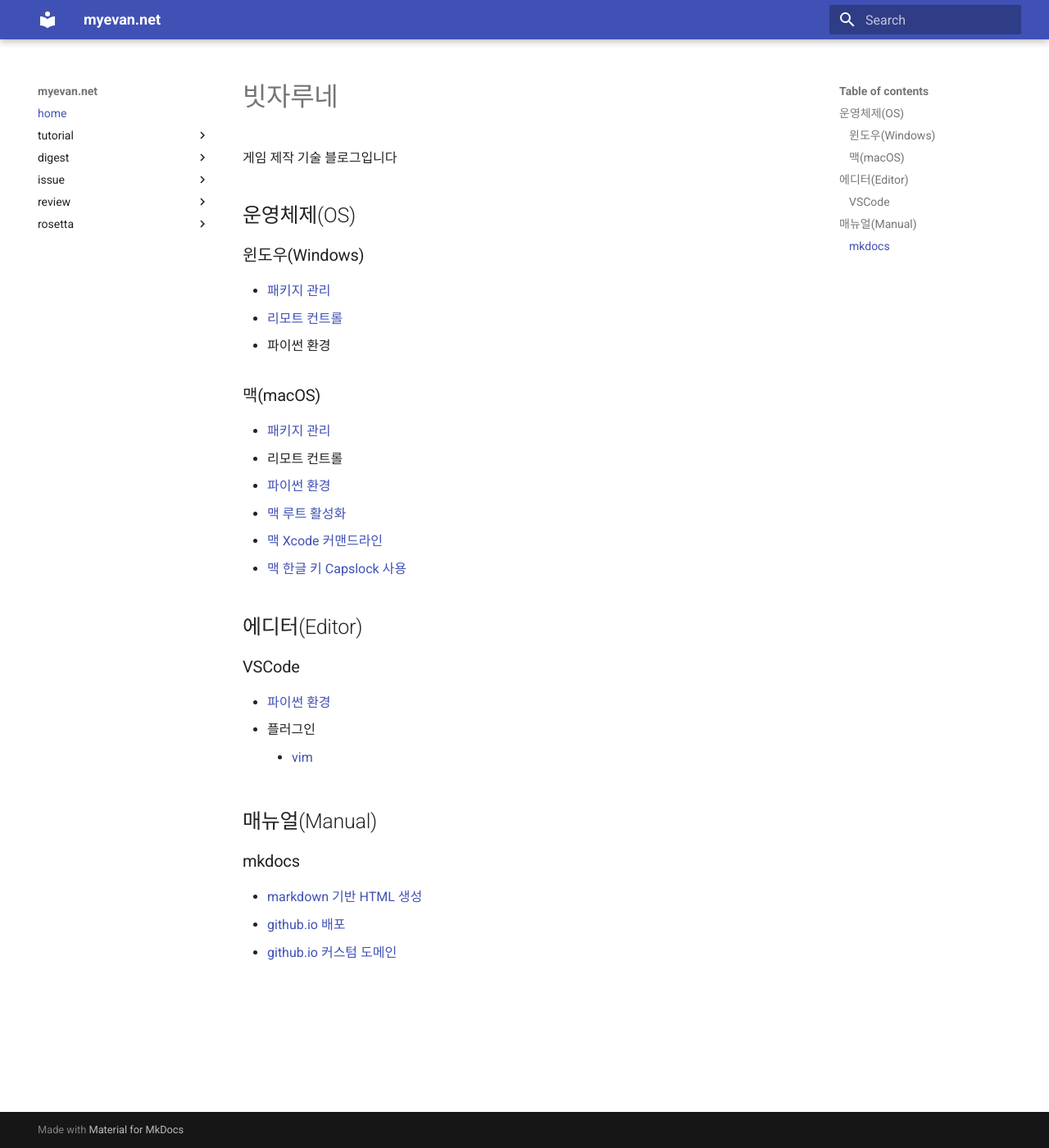
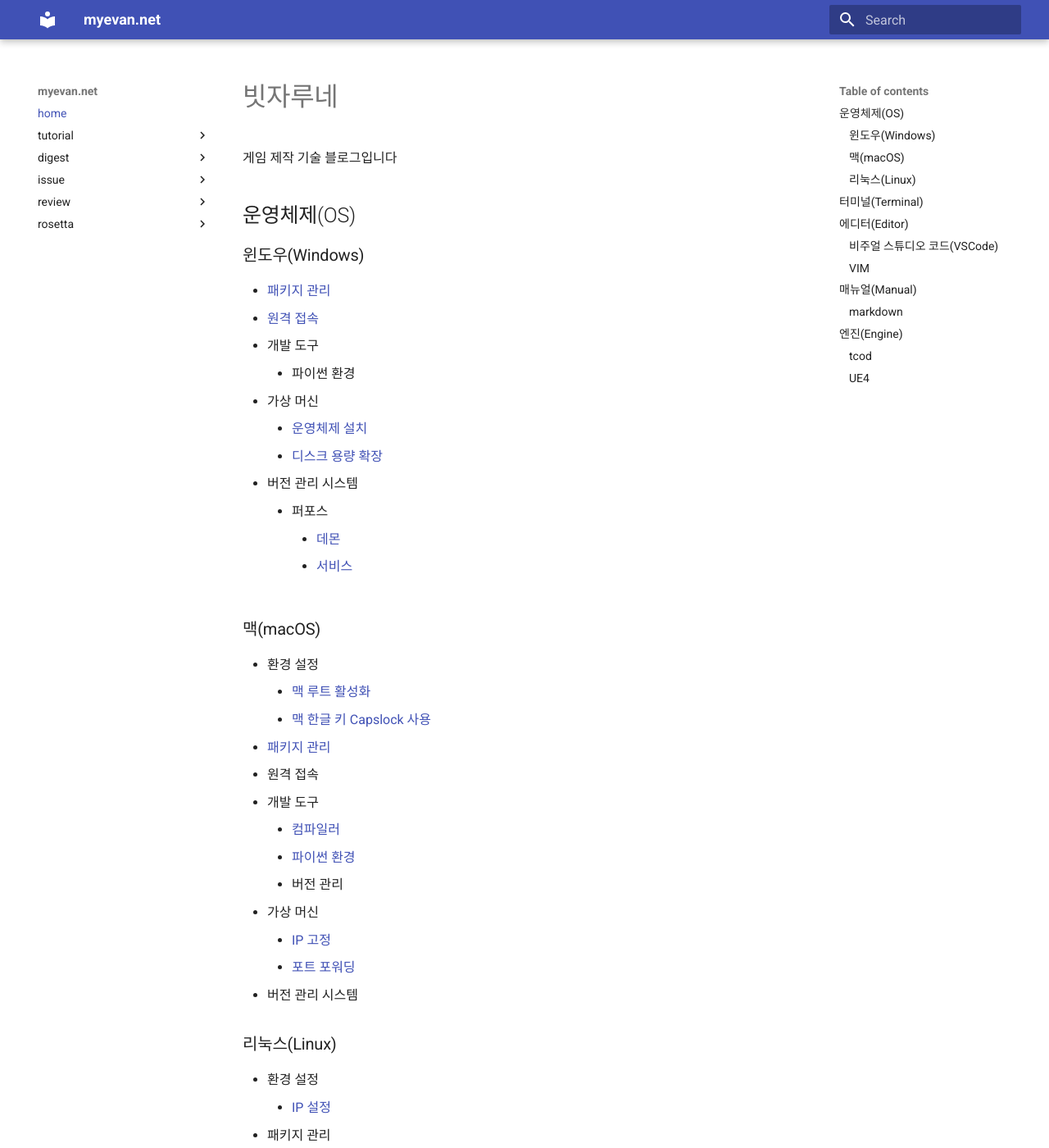
Before and after one commit to myevan/myevan-home, an MkDocs documentation site: the page built from docs/index.md, in a window 1280 px wide and 1400 px high. Shown: the whole window at 82% size. Built offline with MkDocs 1.6.1 and Material for MkDocs 9.7.7, drawn with Linux system fonts in a browser that asks for light colours; old or Windows-style settings are respelled for this version of MkDocs; some of the changed text lies outside the part shown.

Commit message:
홈&네비 정리

```diff
--- a/docs/index.md
+++ b/docs/index.md
@@ -7,29 +7,81 @@
 ### 윈도우(Windows)
 
 * [패키지 관리](/windows_package_mgr_choco)
-* [리모트 컨트롤](/windows_remote_desktop_port)
-* 파이썬 환경
+* [원격 접속](/windows_remote_desktop_port)
+* 개발 도구
+    * 파이썬 환경
+* 가상 머신
+    * [운영체제 설치](/hyper_v_ubuntu_installation)
+    * [디스크 용량 확장](/hyper_v_ubuntu_disk_expanding)
+* 버전 관리 시스템
+    * 퍼포스
+        * [데몬](/helix_perforce_windows_daemon)
+        * [서비스](/helix_perforce_windows_service)
 
 ### 맥(macOS)
 
+* 환경 설정
+    * [맥 루트 활성화](/mac_root_enable)
+    * [맥 한글 키 Capslock 사용](/mac_hangul_key_capslock)
 * [패키지 관리](/mac_package_mgr_homebrew)
+* 원격 접속
+* 개발 도구
+    * [컴파일러](/mac_xcode_command_line)
+    * [파이썬 환경](/mac_python_pyenv)
+    * 버전 관리
+* 가상 머신
+    * [IP 고정](/vmware_fusion_8_static_ip)
+    * [포트 포워딩](/vmware_fusion_8_port_forwarding)
+* 버전 관리 시스템
+
+### 리눅스(Linux)
+
+* 환경 설정
+    * [IP 설정](/ubuntu_setup_ip)
+* 패키지 관리
 * 리모트 컨트롤
-* [파이썬 환경](/mac_python_pyenv)
-* [맥 루트 활성화](/mac_root_enable)
-* [맥 Xcode 커맨드라인](/mac_xcode_command_line)
-* [맥 한글 키 Capslock 사용](/mac_hangul_key_capslock)
+* 개발 도구
+    * [파이썬 환경](/ubuntu_python_pyenv)
+* 버전 관리 시스템
+    * [gitlab](/gitlab_ubuntu_installation)
+
+## 터미널(Terminal)
+
+* [git 설정](/git_config)
+* [스크린](/screen)
 
 ## 에디터(Editor)
 
-### VSCode
+### 비주얼 스튜디오 코드(VSCode)
+
 * [파이썬 환경](/windows_vscode_python_virtualenv)
-* 플러그인
+* 플러그인 목록
     * [vim](/vscode_plugin_vim)
+* 플러그인 개발
+    * [HelloWorld](/vscode_ext_get_started)
+
+### VIM
+
+* [설정](/vim_config)
+
 
 ## 매뉴얼(Manual)
 
-### mkdocs
+### markdown
 
 * [markdown 기반 HTML 생성](/windows_python_mkdocs)
 * [github.io 배포](/github_io_mkdocs)
 * [github.io 커스텀 도메인](/github_io_custom_domain)
+
+
+## 엔진(Engine)
+
+### tcod
+
+* [시작](/python_tcod)
+
+### UE4
+
+* [설정](/ue4_windows_vs_setup)
+* [빌드](/ue4_windows_build)
+* [네트워크](/ue4_dedicated_server)
--- a/mkdocs.yml
+++ b/mkdocs.yml
@@ -7,34 +7,60 @@ markdown_extensions:
 pages:
     - "home": index.md
     - "tutorial":
-        - "python":
+        - "os":
+            - "windows": windows_package_mgr_choco.md
+        - "vm":
+            - "windows":
+                - "ubuntu":
+                    - "installation": hyper_v_ubuntu_installation.md
+                    - "disk expanding": hyper_v_ubuntu_disk_expanding.md
+        - "env":
             - "pyenv":
                 - "mac": mac_python_pyenv.md
                 - "ubuntu": ubuntu_python_pyenv.md
-            - "mkdocs":
-                - "windows": windows_python_mkdocs.md
             - "virtualenv":
                 - "mac": mac_python_virtualenvwrapper.md
                 - "windows": windows_python_virtualenv.md
-        - "github.io":
-            - "mkdocs": github_io_mkdocs.md
-            - "custom domain": github_io_custom_domain.md
-        - "hyper-v":
+        - "ide":
+            - "vs code ext": vscode_ext_get_started.md
+        - "doc":
+            - "mkdocs":
+                - "windows": windows_python_mkdocs.md
+            - "github.io":
+                - "mkdocs": github_io_mkdocs.md
+                - "custom domain": github_io_custom_domain.md
+        - "engine":
+            - "tcod": python_tcod.md
+            - "node.js": mac_node_js_get_started.md
+            - "emscripten": emscripten_get_started.md
+            - "ue4": ue4_windows_build.md
+    - "digest":
+        - "os":
+            - "mac":
+                - "package": mac_package_mgr_homebrew.md
+                - "hangul": mac_hangul_key_capslock.md
+                - "enable root": mac_root_enable.md
+                - "hostname": mac_terminal_hostname.md
+                - "xcode": mac_xcode_command_line.md
+            - "windows":
+                - "user": windows_user_management.md
+                - "hangul": windows_hangul_key_capslock.md
+                - "remote desktop": windows_remote_desktop_port.md
+                - "robocopy": windows_sync_robocopy.md
             - "ubuntu":
-                - "installation": hyper_v_ubuntu_installation.md
-                - "disk expanding": hyper_v_ubuntu_disk_expanding.md
-        - "ue4": ue4_windows_build.md
-        - "tcod": python_tcod.md
-        - "node.js": mac_node_js_get_started.md
-        - "emscripten": emscripten_get_started.md
-        - "vs code ext": vscode_ext_get_started.md
-        - "windows": windows_package_mgr_choco.md
-    - "digest":
-        - "xplatform":
+                - "ip": ubuntu_setup_ip.md
+        - "vm":
+            - "static ip": vmware_fusion_8_static_ip.md
+            - "port forwarding": vmware_fusion_8_port_forwarding.md
+        - "terminal":
             - "screen": screen.md
             - "vim config": vim_config.md
             - "git config": git_config.md
-            - "vscode plugin vim": vscode_plugin_vim.md
+        - "ide":
+            - "vscode":
+                - "env": windows_vscode_python_virtualenv.md
+                - "ext": vscode_plugin_vim.md
+            - "vs2015": vs2015_download.md
         - "vcs":
             - "git":
                 - "git bash prompt": git_bash_prompt.md
@@ -49,28 +75,11 @@ pages:
                 - "svn migration": helix_perforce_windows_svn_migration.md
                 - "perforce daemon": helix_perforce_windows_daemon.md
                 - "perforce service": helix_perforce_windows_service.md
-        - "ue4":
-            - "vs setup": ue4_windows_vs_setup.md
-            - "boost compile time": ue4_boost_compile_times.md
-            - "dedicated": ue4_dedicated_server.md
-        - "vmware":
-            - "static ip": vmware_fusion_8_static_ip.md
-            - "port forwarding": vmware_fusion_8_port_forwarding.md
-        - "mac":
-            - "package": mac_package_mgr_homebrew.md
-            - "hangul": mac_hangul_key_capslock.md
-            - "enable root": mac_root_enable.md
-            - "hostname": mac_terminal_hostname.md
-            - "xcode": mac_xcode_command_line.md
-        - "windows":
-            - "user": windows_user_management.md
-            - "hangul": windows_hangul_key_capslock.md
-            - "remote desktop": windows_remote_desktop_port.md
-            - "robocopy": windows_sync_robocopy.md
-            - "vscode": windows_vscode_python_virtualenv.md
-            - "vs2015": vs2015_download.md
-        - "ubuntu":
-            - "ip": ubuntu_setup_ip.md
+        - "engine":
+            - "ue4":
+                - "vs setup": ue4_windows_vs_setup.md
+                - "boost compile time": ue4_boost_compile_times.md
+                - "dedicated": ue4_dedicated_server.md
     - "issue":
         - "ue4": ue4_windows_vs_git_ext_gitignore.md
         - "helix": helix_gitswarm_ubuntu_mirror_repository_delete.md
```
